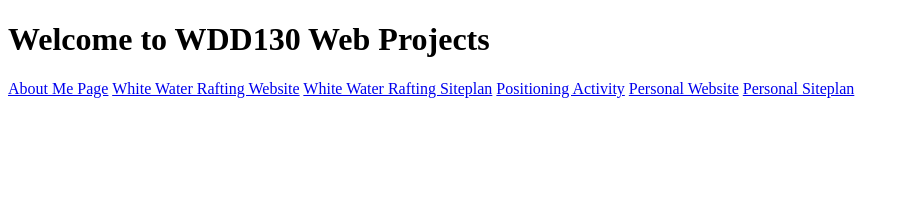
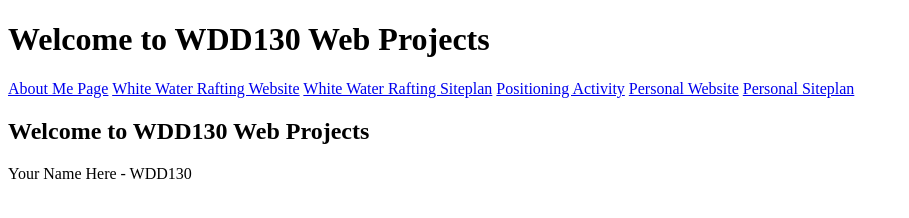
Before and after one commit to elielino360/wddx130, a plain HTML site: page index.html in a window 1280 px wide. Shown: the whole page, without its empty margins (0-909 px from the left). Drawn offline with Linux system fonts and the light colour scheme.

Commit message:
Added a new paragraph

```diff
--- a/index.html
+++ b/index.html
@@ -15,6 +15,8 @@
   <a href="positioning.html">Positioning Activity</a>
   <a href="#">Personal Website</a>
   <a href="#">Personal Siteplan</a>
+  <h1>Welcome to WDD130 Web Projects</h1>
 </nav>
+<p>Your Name Here - WDD130</p>
 </body>
 </html>
```
